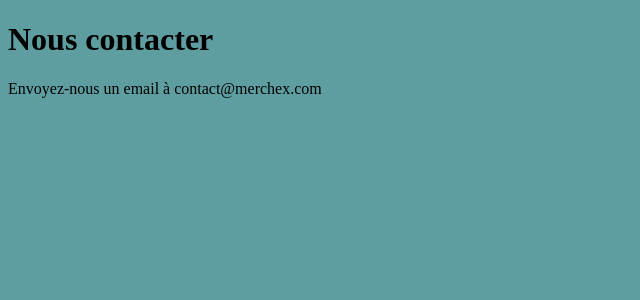
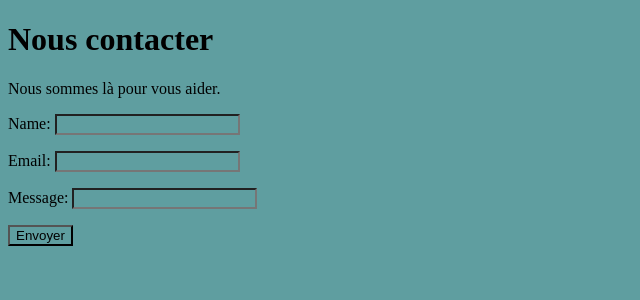
Before and after one commit to JeremDevX/django-web-app, a Django app: page /contact-us/ in a window 1280 px wide. Shown: the part 26-326 px from the top of the page, without its empty margins (0-640 px from the left). Run offline with Django 5.2, Linux system fonts and the light colour scheme.

Commit message:
Add contact form functionality with email sending capability

```diff
--- /dev/null
+++ b/merchex/listings/forms.py
@@ -0,0 +1,6 @@
+from django import forms
+
+class ContactUsForm(forms.Form):
+    name = forms.CharField(required=False)
+    email = forms.EmailField()
+    message = forms.CharField(max_length=1000)
--- a/merchex/listings/static/listings/styles.css
+++ b/merchex/listings/static/listings/styles.css
@@ -1,3 +1,6 @@
 *{
     background-color: cadetblue;
 }
+.errorlist{
+    margin-bottom: -10px;
+}
--- a/merchex/listings/templates/listings/contact.html
+++ b/merchex/listings/templates/listings/contact.html
@@ -1,5 +1,10 @@
-{% extends 'listings/base.html' %}
-{% block content %}
-  <h1>Nous contacter</h1>
-  <p>Envoyez-nous un email à contact@merchex.com</p>
+{% extends 'listings/base.html' %} {% block content %}
+<h1>Nous contacter</h1>
+<p>Nous sommes là pour vous aider.</p>
+
+<form action="" method="post" novalidate>
+  {% csrf_token %} {{ form.as_p }}
+
+  <input type="submit" value="Envoyer" />
+</form>
 {% endblock %}
--- a/merchex/listings/views.py
+++ b/merchex/listings/views.py
@@ -1,6 +1,9 @@
 from django.http import HttpResponse
 from django.shortcuts import render
 from listings.models import Band, Listing
+from listings.forms import ContactUsForm
+from django.core.mail import send_mail
+from django.shortcuts import redirect
 
 def band_list(request):
     bands = Band.objects.all()
@@ -23,3 +26,24 @@
     listings = Listing.objects.all()
     return render(request, 'listings/listings.html',
                   {'listings': listings})
+
+def contact(request):
+
+    if request.method == "POST":
+        form = ContactUsForm(request.POST)
+
+        if form.is_valid():
+            send_mail(
+                subject=f'Message from {form.cleaned_data["name"] or "anonyme"} via MerchEx Contact Us form',
+                message=form.cleaned_data["message"],
+                from_email=form.cleaned_data["email"],
+                recipient_list=["admin@merchex.xyz"]
+            )
+        return redirect('/bands')
+
+    else:
+        form = ContactUsForm()
+
+    return render(request,
+                  'listings/contact.html',
+                  {'form': form})
--- a/merchex/merchex/settings.py
+++ b/merchex/merchex/settings.py
@@ -12,6 +12,8 @@
 
 from pathlib import Path
 
+
+EMAIL_BACKEND = 'django.core.mail.backends.console.EmailBackend'
 # Build paths inside the project like this: BASE_DIR / 'subdir'.
 BASE_DIR = Path(__file__).resolve().parent.parent
 
--- a/merchex/merchex/urls.py
+++ b/merchex/merchex/urls.py
@@ -23,6 +23,6 @@
     path('bands/', views.band_list, name='band-list'),
     path('bands/<int:id>/', views.band_detail, name='band-detail'),
     path('about-us/', views.about),
-    path('contact-us/', views.contact),
+    path('contact-us/', views.contact, name='contact'),
     path('listings/', views.listings),
 ]
```
